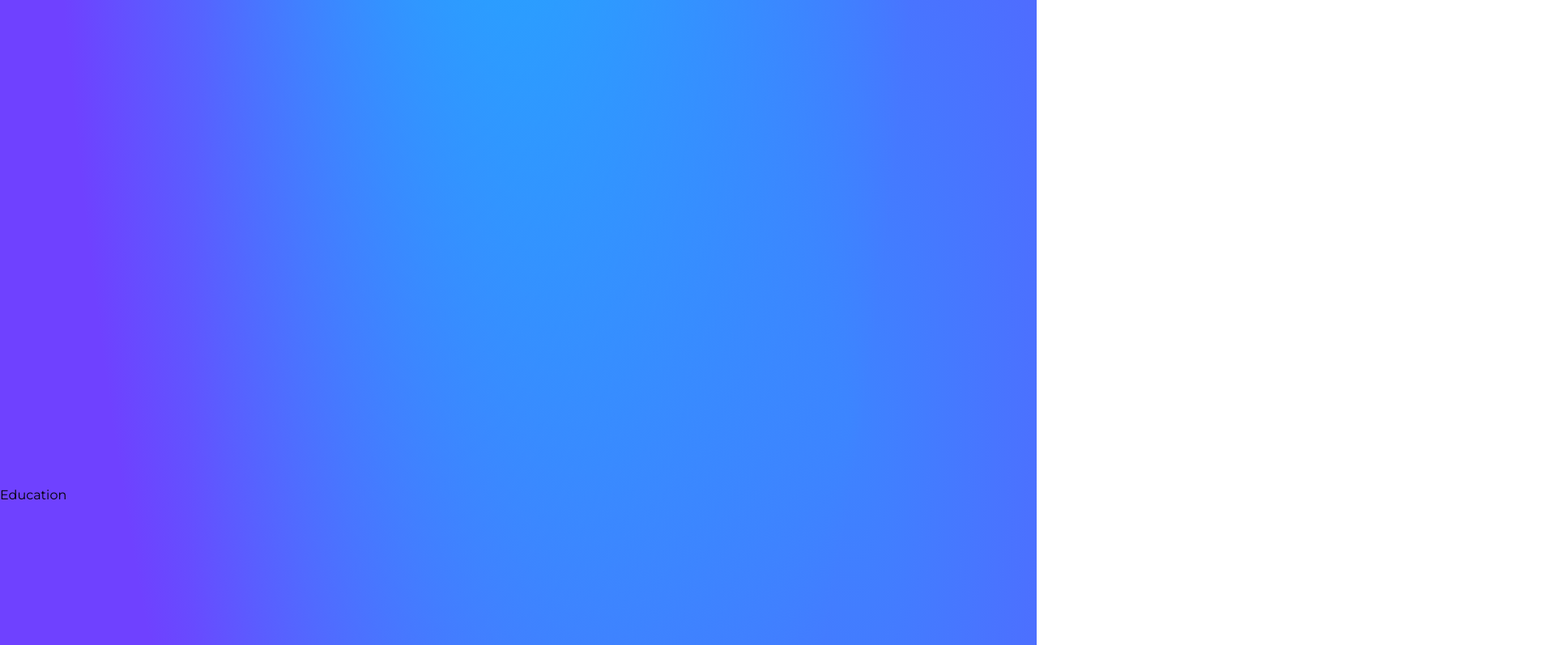
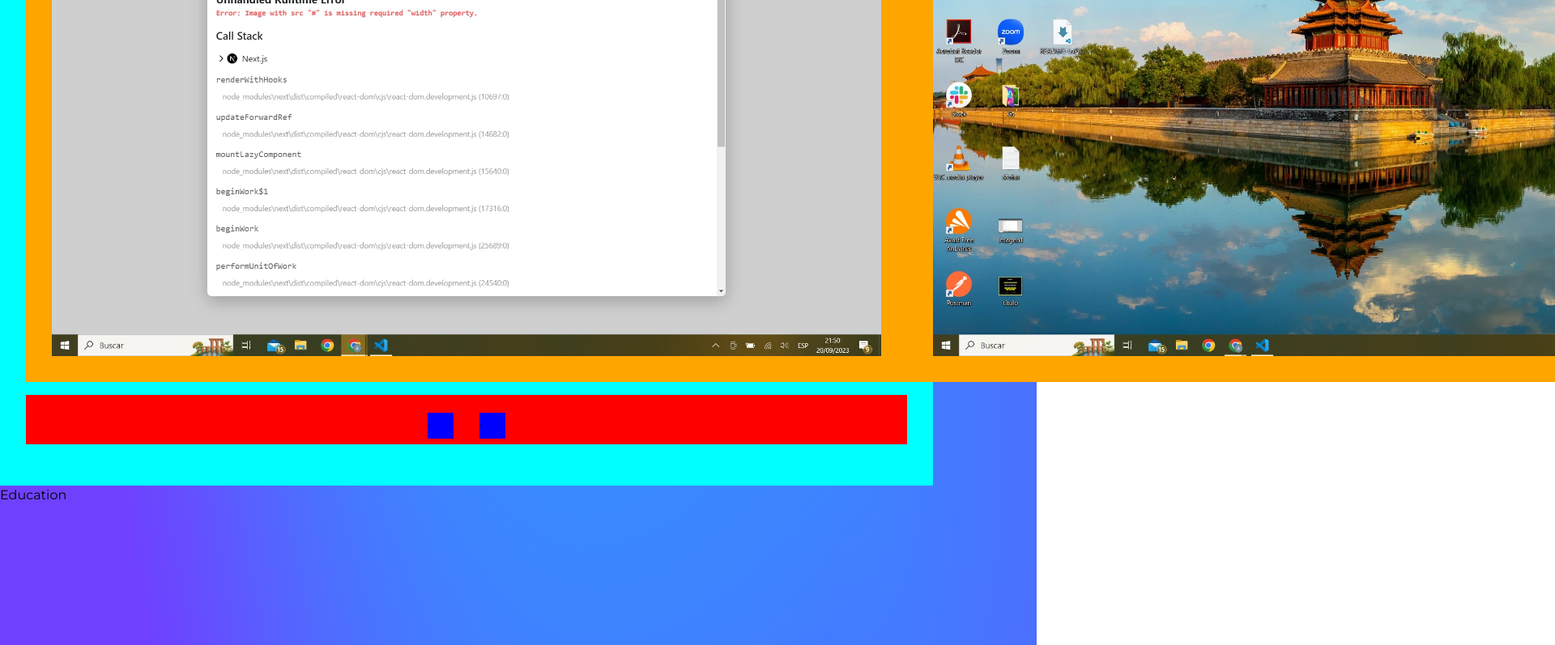
Before and after one commit to AIHolmann/portfolio, a Next.js app: page / in a window 1280 px wide. Shown: the part 2600-3397 px from the top of the page at 81% size, 1920 px wide, since content can reach past the window. Built offline with nearby package versions, Linux system fonts and the light colour scheme.

Commit message:
half carrusel

```diff
--- a/src/components/Proyects/Proyects.tsx
+++ b/src/components/Proyects/Proyects.tsx
@@ -1,7 +1,65 @@
+"use client";
+import Image from "next/image";
+import style from "./proyects.module.css";
+import image1 from "../../../public/Imagen1.jpg";
+import image2 from "../../../public/Imagen2.jpg";
+import { useRef } from "react";
+
 const Proyects = () => {
+  const proyects = [
+    {
+      name: "Nombre del primer proyecto",
+      description: "Descripcion del primer proyecto",
+      stack: ["HTML", "CSS", "JavaScript"],
+      image: image1,
+    },
+    {
+      name: "Nombre del segundo proyecto",
+      description: "Descripcion del segundo proyecto",
+      stack: ["HTML", "CSS", "TypeScript"],
+      image: image2,
+    },
+  ];
+
+  //const grande = document.querySelector(".grande");
+  const grande = useRef<HTMLDivElement>(null);
+  const punto = document.querySelectorAll(".punto");
+  console.log(punto);
+
+  punto.forEach((cadaPunto, i) => {
+    punto[i].addEventListener("click", () => {
+      let posicion = i;
+      let operacion = posicion * -50;
+      if (grande.current) {
+        grande.current.style.transform = `translateX(${operacion}%)`;
+      }
+    });
+  });
+
   return (
-    <div className="min-h-screen">
-      <h2>Proyects</h2>
+    <div className={style.carrousel}>
+      <div className={style.grande} ref={grande}>
+        {proyects.map((el) => {
+          return (
+            <Image
+              src={el.image}
+              alt={el.name}
+              className={style.img}
+              key={el.name}
+            />
+          );
+        })}
+      </div>
+      <ul className={style.puntos}>
+        {proyects.map((element) => {
+          console.log(element);
+          return (
+            <li key={element.name} className={style.punto}>
+              .
+            </li>
+          );
+        })}
+      </ul>
     </div>
   );
 };
--- /dev/null
+++ b/src/components/Proyects/proyects.module.css
@@ -0,0 +1,47 @@
+.carrousel {
+  min-height: 100vh;
+  width: 90%;
+  max-width: 120em;
+  background-color: aqua;
+  padding: 2em;
+}
+
+.carrousel .grande {
+  width: 200%;
+
+  background-color: orange;
+  display: flex;
+  flex-flow: row nowrap;
+  justify-content: space-between;
+  align-items: center;
+  padding: 2em;
+
+  transition: all 0.5s ease;
+  transform: rotateX(0%);
+}
+.carrousel .img {
+  width: calc(100% / 2 - 2em);
+  background-color: lime;
+  min-height: 10vh;
+}
+.carrousel .puntos {
+  width: 100%;
+  margin: 1em 0 0;
+  background-color: red;
+  padding: 0.4em;
+
+  display: flex;
+  flex-flow: row nowrap;
+  justify-content: center;
+  align-items: center;
+}
+.carrousel .punto {
+  width: 2em;
+  height: 2em;
+  background-color: blue;
+  margin: 1em 1em 0;
+}
+
+.carrousel .punto .activo {
+  background-color: orange;
+}
```
Also changed, not shown: public/Imagen1.jpg (added), public/Imagen2.jpg (added).
